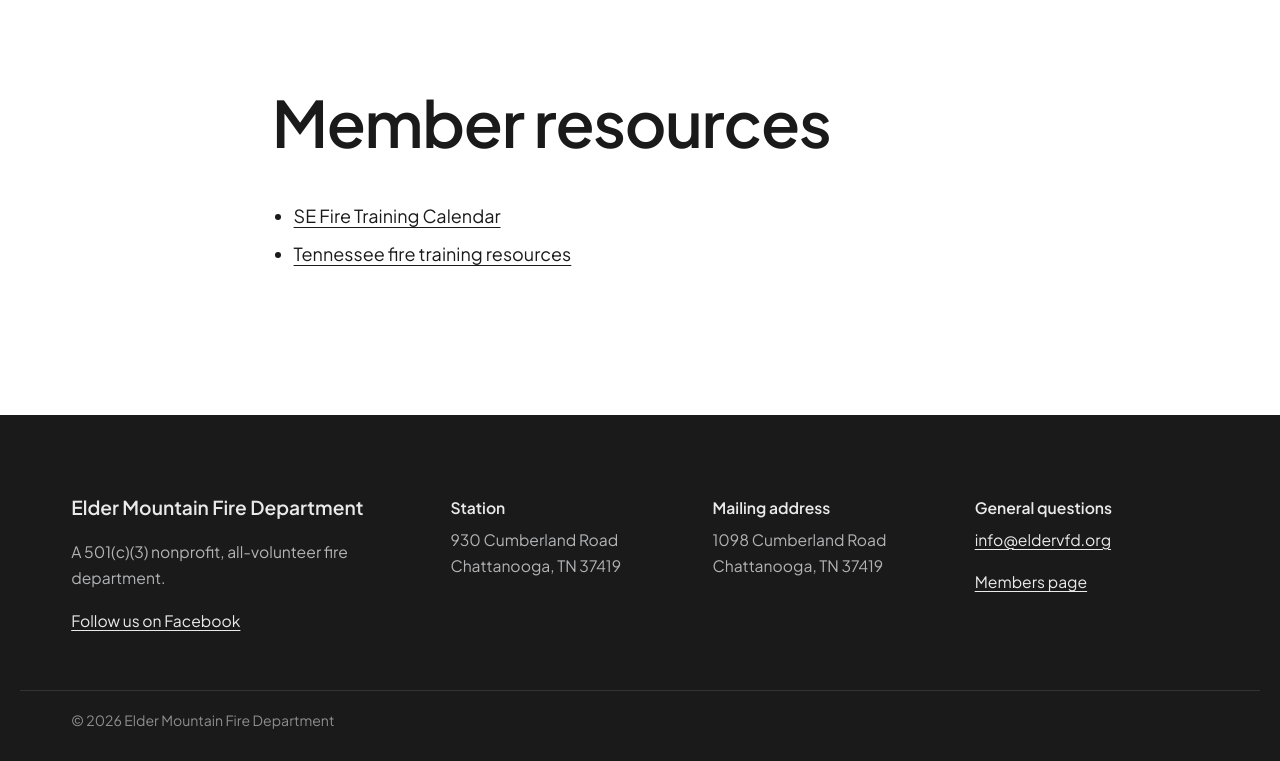
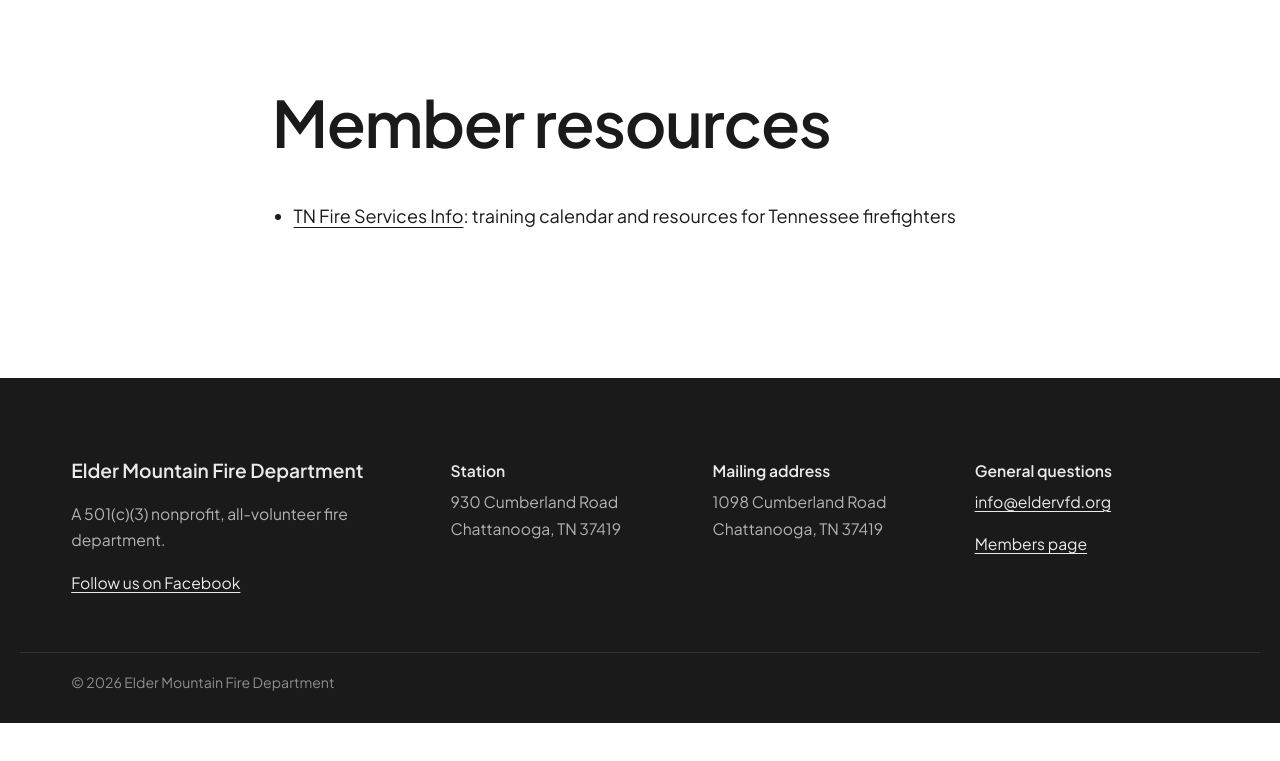
Before and after one commit to Elder-Mountain-Fire-Department/elder-mountain-fire-department.github.io, an Eleventy site: page src/emfd-members-page.md in a window 1280 px wide. Shown: the part 92-853 px from the top of the page. After the commit the page ends 815 px from the top, so only its background shows below. Built offline with nearby package versions, Linux system fonts and the light colour scheme; Eleventy itself is replaced by a stand-in of ours; files that its build step writes are made by us from their sources.

Commit message:
Members page: link to tnfire.org
Co-Authored-By: Claude Opus 5.5 <noreply@anthropic.com>

```diff
--- a/src/emfd-members-page.md
+++ b/src/emfd-members-page.md
@@ -5,5 +5,4 @@ permalink: /emfd-members-page/
 noindex: true
 eleventyExcludeFromCollections: true
 ---
-- [SE Fire Training Calendar](https://sefirecalendar.km4yhi.com/#classes)
-- [Tennessee fire training resources](https://sefirecalendar.km4yhi.com/#sources)
+- [TN Fire Services Info](https://tnfire.org/): training calendar and resources for Tennessee firefighters
```
